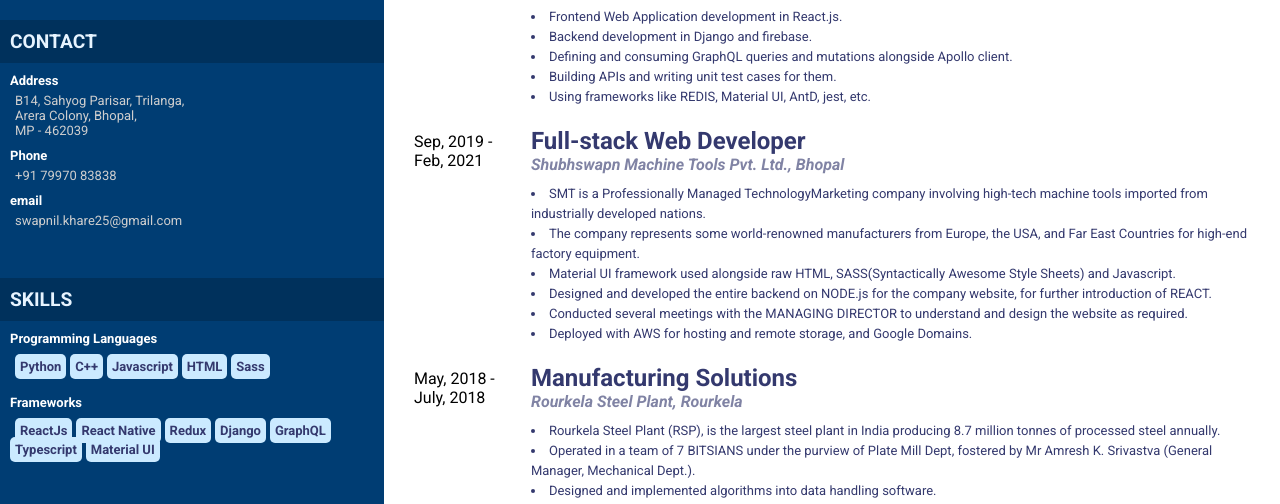
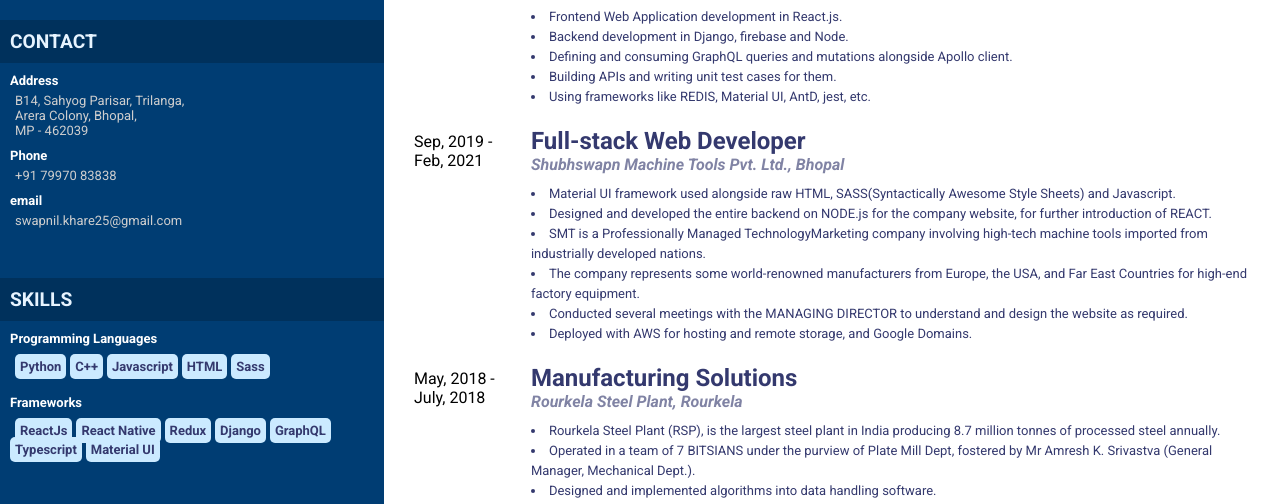
Before and after one commit to swapnil2597/resumeupdate, a plain HTML site: page index.html in a window 1280 px wide. Shown: the part 150-654 px from the top of the page. Drawn offline with Linux system fonts and the light colour scheme.

Commit message:
detail edit

```diff
--- a/index.html
+++ b/index.html
@@ -226,7 +226,7 @@
                     <h4 class="mainSub__subtitle">ES Magico Experiences, Mumbai</h4>
                     <ul class="mainSub__descList" style="list-style-position: inside;">
                         <li>Frontend Web Application development in React.js.</li>
-                        <li>Backend development in Django and firebase.</li>
+                        <li>Backend development in Django, firebase and Node.</li>
                         <li>Defining and consuming GraphQL queries and mutations alongside Apollo client.</li>
                         <li>Building APIs and writing unit test cases for them.</li>
                         <li>Using frameworks like REDIS, Material UI, AntD, jest, etc.</li>
@@ -239,10 +239,10 @@
                     <h2 class="mainSub__title">Full-stack Web Developer</h2>
                     <h4 class="mainSub__subtitle">Shubhswapn Machine Tools Pvt. Ltd., Bhopal</h4>
                     <ul class="mainSub__descList" style="list-style-position: inside;">
+                        <li>Material UI framework used alongside raw HTML, SASS(Syntactically Awesome Style Sheets) and Javascript.</li>
+                        <li>Designed and developed the entire backend on NODE.js for the company website, for further introduction of REACT.</li>
                         <li>SMT is a Professionally Managed TechnologyMarketing company involving high-tech machine tools imported from industrially developed nations.</li>
                         <li>The company represents some world-renowned manufacturers from Europe, the USA, and Far East Countries for high-end factory equipment.</li>
-                        <li>Material UI framework used alongside raw HTML, SASS(Syntactically Awesome Style Sheets) and Javascript.</li>
-                        <li>Designed and developed the entire backend on NODE.js for the company website, for further introduction of REACT.</li>
                         <li>Conducted several meetings with the MANAGING DIRECTOR to understand and design the website as required.</li>
                         <li>Deployed with AWS for hosting and remote storage, and Google Domains.</li>
                     </ul>
```
